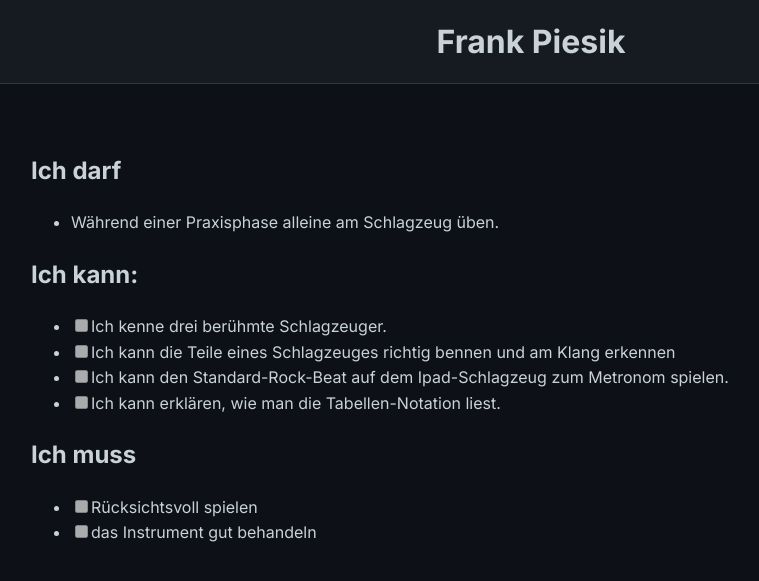
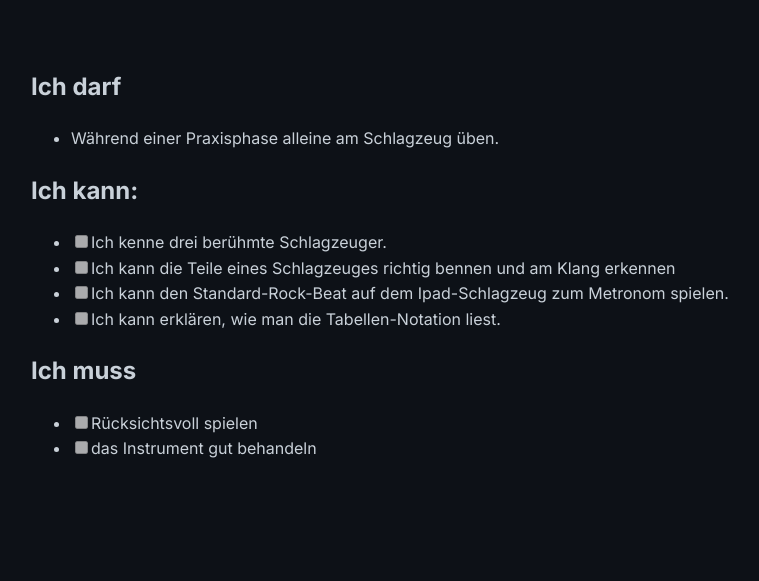
Before and after one commit to fpiesik/gitschool, a Jekyll site: the page built from badges/Schlagzeug_I.md, in a window 1280 px wide. Shown: the top 581 px of the page, without its empty margins (109-868 px from the left). Built offline with Jekyll 4.4.1, drawn with Linux system fonts in a browser that asks for light colours; our own code applies the rules of GitHub Pages for plain Markdown files.

Commit message:
Update default.html

```diff
--- a/_layouts/default.html
+++ b/_layouts/default.html
@@ -39,9 +39,6 @@
   </style>
 </head>
 <body>
-  <header>
-    <h1>{{ "Frank Piesik" | default: "Mein Blog" }}</h1>
-  </header>
   <main>
     {{ content }}
   </main>
```
